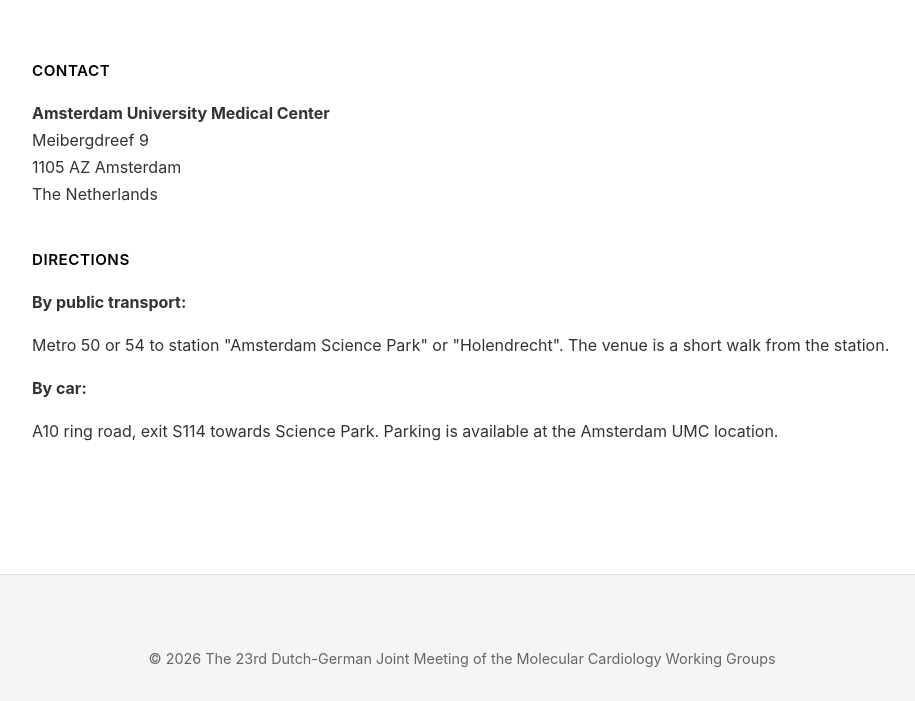
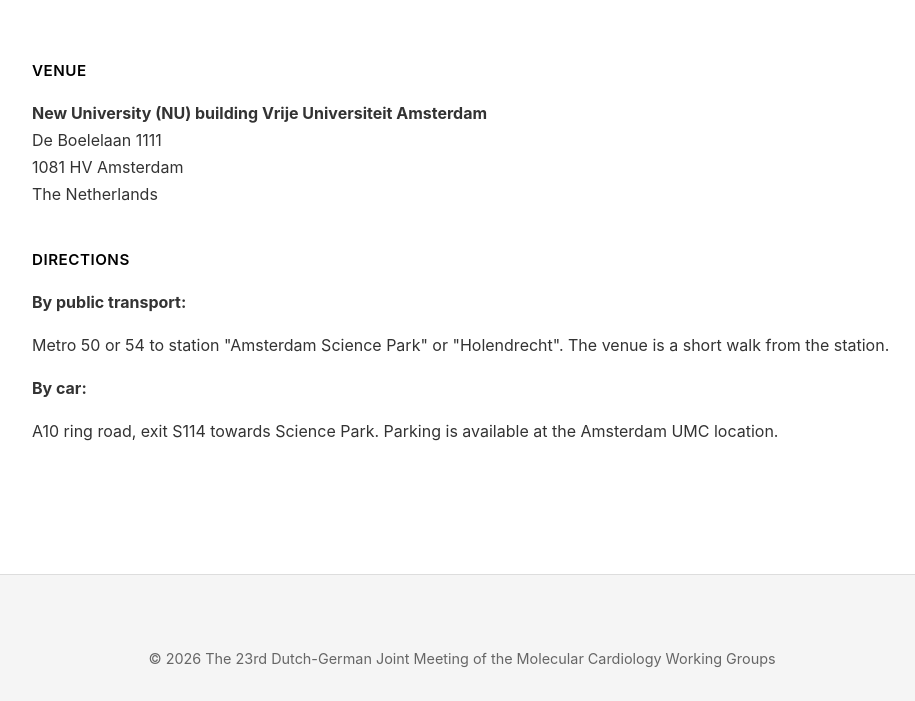
Before and after one commit to Illusioner/dutch-german-cardiology-2026, a Jekyll site: the page index.html, which Jekyll copies as it is, in a window 1280 px wide and 900 px high, scrolled down 4048 px, cut to the strip 199-900 px from the top of the window. Shown: the whole strip, without its empty margins (178-1093 px from the left). Built offline with Jekyll 4.4.1, drawn with Linux system fonts in a browser that asks for light colours; a script that is not in the unit is left out; some of the changed text lies outside the part shown.

Commit message:
Update Venue

```diff
--- a/index.html
+++ b/index.html
@@ -180,11 +180,11 @@
         </div>
 
         <div class="section">
-            <h3>Contact</h3>
+            <h3>Venue</h3>
             <p>
-                <strong>Amsterdam University Medical Center</strong><br>
-                Meibergdreef 9<br>
-                1105 AZ Amsterdam<br>
+                <strong>New University (NU) building Vrije Universiteit Amsterdam</strong><br>
+                De Boelelaan 1111<br>
+                1081 HV Amsterdam<br>
                 The Netherlands
             </p>
         </div>
```
Also changed, not shown: other parts of index.html (+1 -1 lines).
